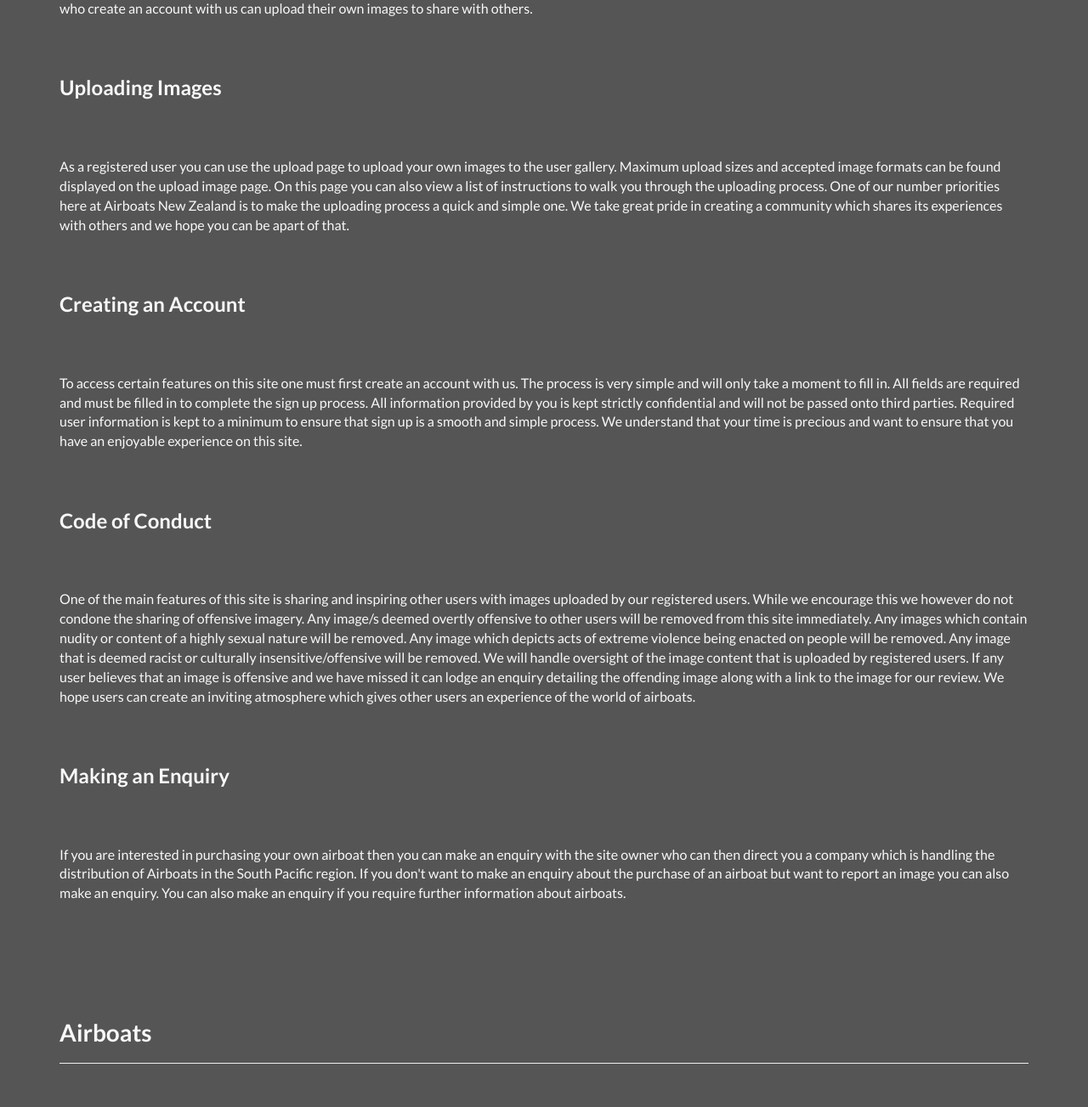
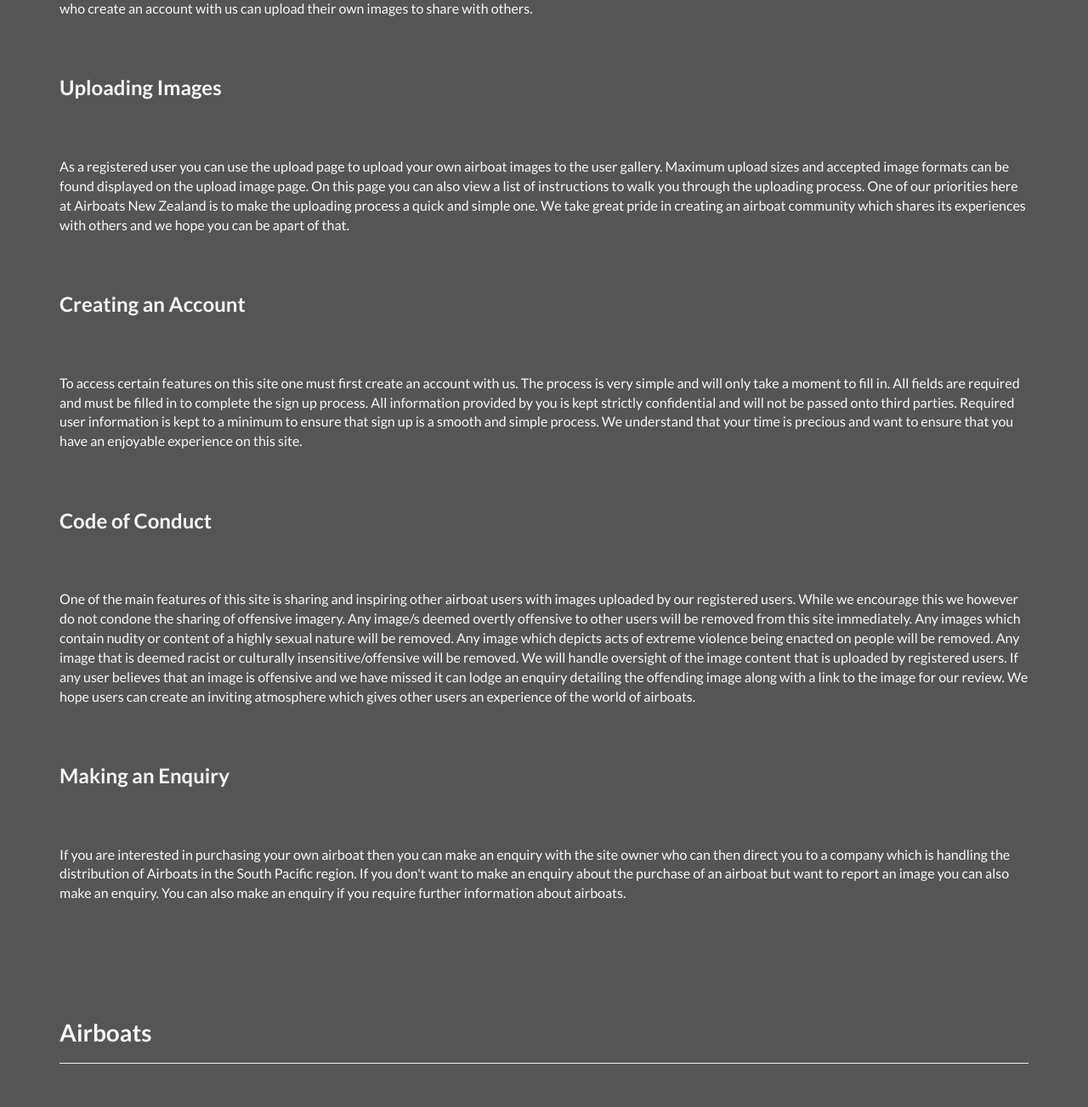
Before and after one commit to Kris-King/AirboatsNZ, a CodeIgniter app: page /index.php/site/about in a window 1280 px wide. Shown: the part 427-1730 px from the top of the page at 85% size. Run offline with CodeIgniter, Linux system fonts and the light colour scheme.

Commit message:
Merge origin/master
Conflicts:
	application/controllers/auth.php
	application/models/user.php
	application/views/pages/about.php
	application/views/pages/home.php
	application/views/pages/sign_up.php
	application/views/themes/default.php
	assets/themes/default/css/custom.css
	nbproject/project.properties
	nbproject/project.xml

```diff
--- a/application/views/pages/about.php
+++ b/application/views/pages/about.php
@@ -13,11 +13,11 @@
         <section class="spacing">
             <h3>Uploading Images</h3>
             <p>
-                As a registered user you can use the upload page to upload your own images to the user gallery.
+                As a registered user you can use the upload page to upload your own airboat images to the user gallery.
                 Maximum upload sizes and accepted image formats can be found displayed on the upload image page.
                 On this page you can also view a list of instructions to walk you through the uploading process.
-                One of our number priorities here at Airboats New Zealand is to make the uploading process a
-                quick and simple one. We take great pride in creating a community which shares its experiences
+                One of our priorities here at Airboats New Zealand is to make the uploading process a
+                quick and simple one. We take great pride in creating an airboat community which shares its experiences
                 with others and we hope you can be apart of that.
             </p>
         </section>
@@ -37,7 +37,7 @@
         <section class="spacing">
             <h3>Code of Conduct</h3>
             <p>
-                One of the main features of this site is sharing and inspiring other users with images uploaded by our
+                One of the main features of this site is sharing and inspiring other airboat users with images uploaded by our
                 registered users. While we encourage this we however do not condone the sharing of offensive imagery.
                 Any image/s deemed overtly offensive to other users will be removed from this site immediately.
                 Any images which contain nudity or content of a highly sexual nature will be removed. Any image which
@@ -53,7 +53,7 @@
             <h3>Making an Enquiry</h3>
             <p>
                 If you are interested in purchasing your own airboat then you can make an enquiry with the site owner who can then
-                direct you a company which is handling the distribution of Airboats in the South Pacific region. If you don't want
+                direct you to a company which is handling the distribution of Airboats in the South Pacific region. If you don't want
                 to make an enquiry about the purchase of an airboat but want to report an image you can also make an enquiry. You can
                 also make an enquiry if you require further information about airboats.
             </p>
```
